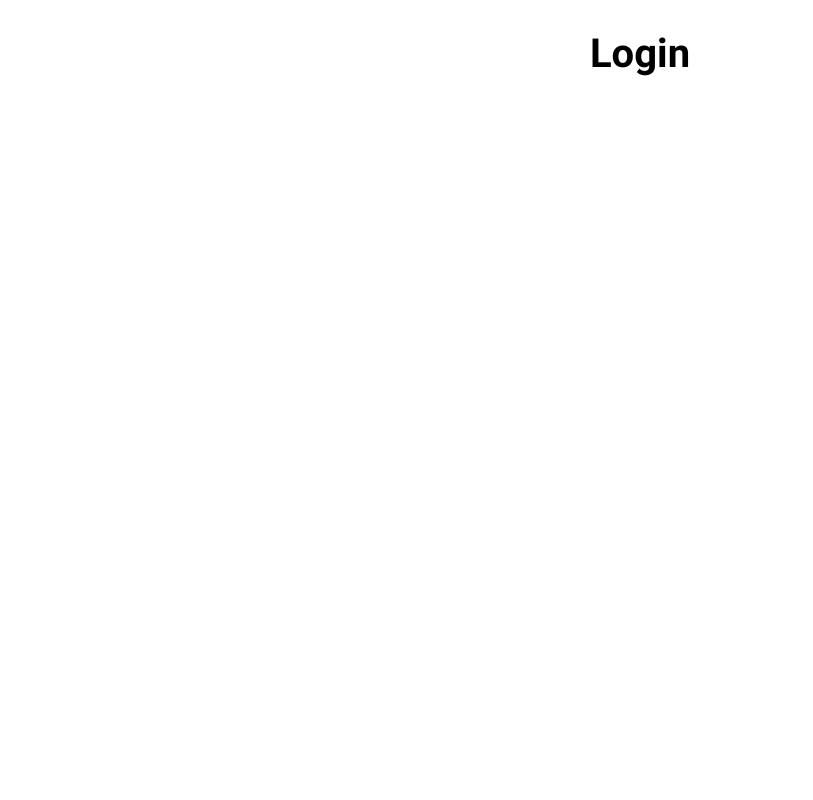
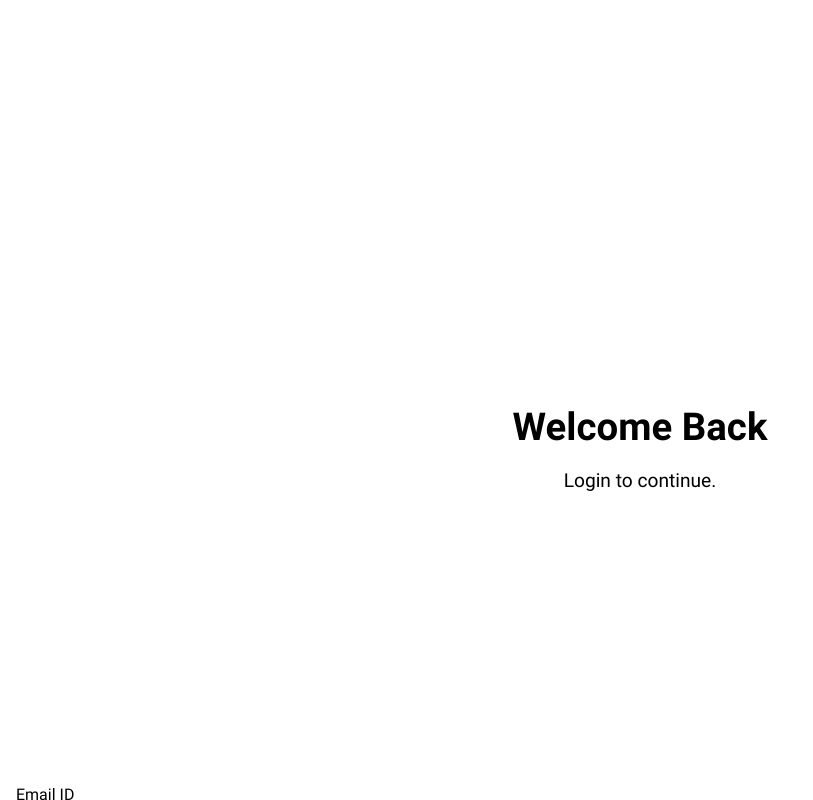
Before and after one commit to Sidhant341/contactless-payment-system, a React (Create React App) app in the folder ScannerApp/: page /login in a window 1280 px wide. Shown: the whole page, without its empty margins (0-813 px from the left). Built offline with nearby package versions, Linux system fonts and the light colour scheme.

Commit message:
Finished login page.

```diff
--- a/ScannerApp/src/pages/Home.tsx
+++ b/ScannerApp/src/pages/Home.tsx
@@ -27,7 +27,7 @@ const Home: React.FC = () => {
 			<IonButton mode="ios" expand="block" fill="outline" routerLink="/register"><span className="sign-up-button">Sign Up</span></IonButton>
 		</div>
 		<div className="sign-in-button">
-			<IonButton mode="ios" expand="block" routerLink="login">Sign In</IonButton>
+			<IonButton mode="ios" expand="block" routerLink="/login">Sign In</IonButton>
 		</div>
 
       </IonContent>
--- a/ScannerApp/src/pages/Login.css
+++ b/ScannerApp/src/pages/Login.css
@@ -6,11 +6,46 @@
 div.login-screen-heading {
     margin: auto;
     width: 100%;
-    padding: 10px;
+    padding-top: 30%;
     text-align: center;
 }
 
 h1.login-screen-heading {
-    font-size: 250%;
+    font-size: 240%;
     font-family: RobotoBold;
 }
+
+div.login-screen-sub-heading {
+    margin: auto;
+    width: 100%;
+    text-align: center;
+}
+
+p.login-screen-sub-heading {
+    font-size: 120%;
+}
+
+div.login-page-form {
+    padding-top: 20%;
+}
+
+div.login-in-button {
+    padding-top: 30%;
+    width: 80%;
+    justify-content: center;
+    align-content: center;
+    /* display: inline; */
+}
+
+div.create-your-account {
+    margin: auto;
+    width: 100%;
+    padding-top: 1%;
+    text-align: center;
+}
+
+span.create-your-account {
+    color: blue;
+    font-weight: bold;
+    display: inline;
+}
--- a/ScannerApp/src/pages/Login.tsx
+++ b/ScannerApp/src/pages/Login.tsx
@@ -1,16 +1,45 @@
-import { IonButton, IonContent, IonHeader, IonPage, IonText, IonTitle, IonToolbar } from '@ionic/react';
-import React from 'react';
+import { IonButton, IonContent, IonHeader, IonInput, IonItem, IonLabel, IonPage, IonText, IonTitle, IonToolbar } from '@ionic/react';
+import React, { useState } from 'react';
 import './Login.css';
 
 const Login: React.FC = () => {
+
+    const [email, setEmail] = useState<string>();
+    const [password, setPassword] = useState<string>();
+
+
   return (
     <IonPage>
       <IonContent fullscreen>
 		<div className="login-screen-heading">
 			<IonText>
-				<h1 className="login-screen-heading">Login</h1>
+				<h1 className="login-screen-heading">Welcome Back</h1>
 			</IonText>
 		</div>
+
+        <div className="login-screen-sub-heading">
+			<IonText>
+				<p className="login-screen-sub-heading">Login to continue.</p>
+			</IonText>
+		</div>
+
+        <div className="login-page-form">
+            <IonItem>
+                <IonLabel position="floating">Email ID</IonLabel>
+                <IonInput value={email} type="email"></IonInput>
+            </IonItem>
+            <IonItem>
+                <IonLabel position="floating">Password</IonLabel>
+                <IonInput value={password} type="password"></IonInput>
+            </IonItem>
+            <div className="login-in-button">
+			    <IonButton mode="ios" expand="block" routerLink="login">Sign In</IonButton>
+		    </div>
+        </div>
+
+        <div className="create-your-account">
+            <p className="create-your-account">Don't have an account?<span className="create-your-account"> Create one!</span></p>
+        </div>
 
       </IonContent>
     </IonPage>
```
